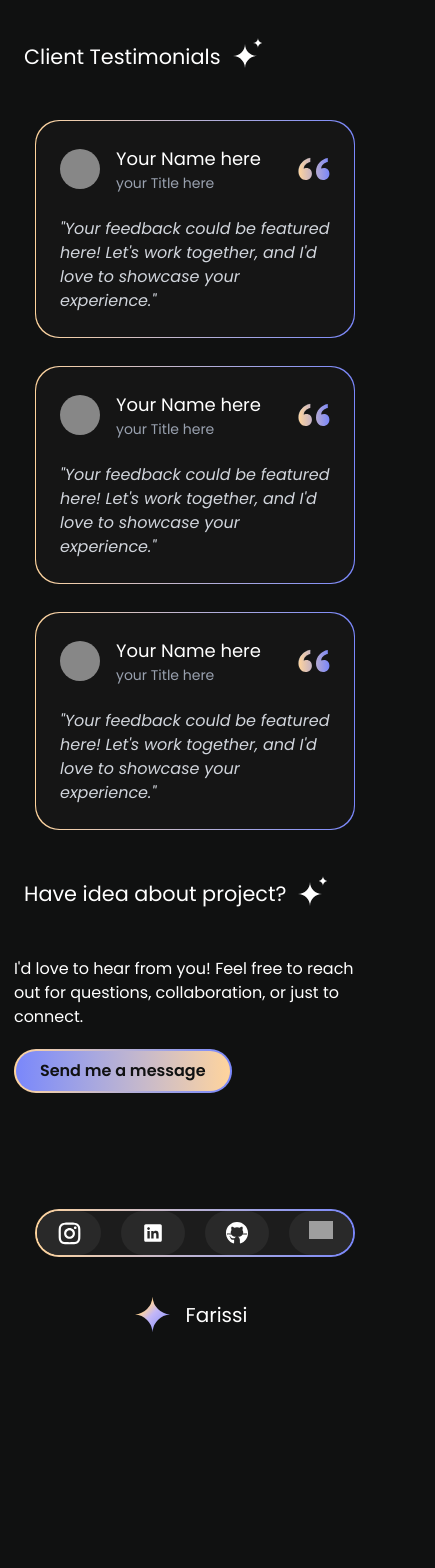
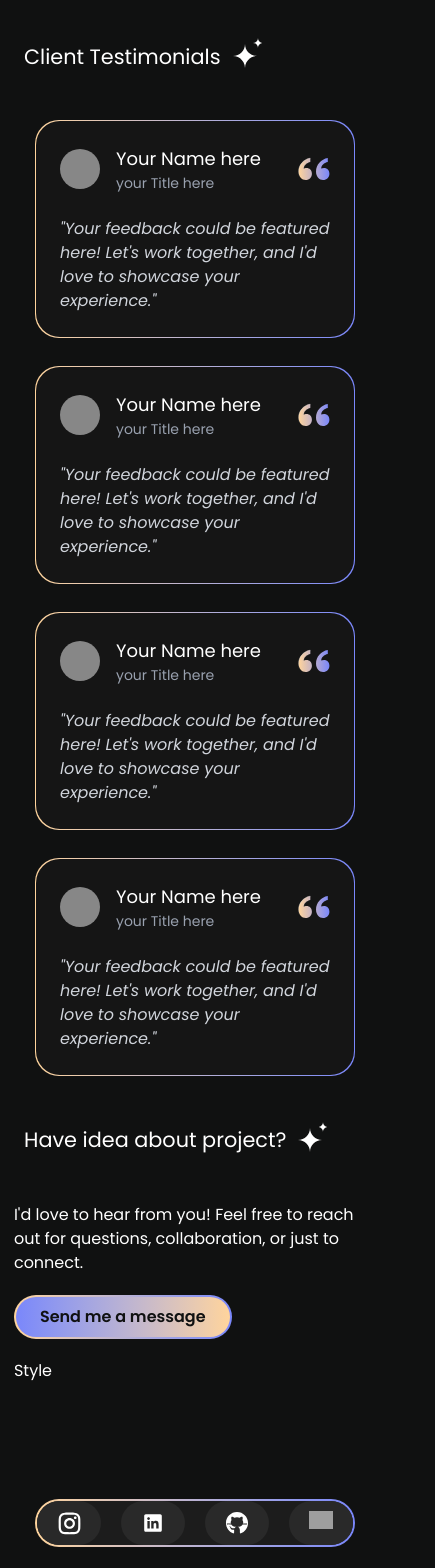
Before and after one commit to Still-Maintainance/Portfolio-2.0, a React (Vite) app: page / in a window 390 px wide. Shown: the part 4260-5828 px from the top of the page, 435 px wide, since content can reach past the window. Before the commit the page ends 5624 px from the top, so only its background shows below. Built offline with nearby package versions, Linux system fonts and the light colour scheme; grey boxes are pictures that could not be loaded.

Commit message:
refactor Project component; adjust width for improved layout and responsiveness

```diff
--- a/src/App.jsx
+++ b/src/App.jsx
@@ -17,12 +17,22 @@ export default function App() {
             <Project title="Project name" number="2"/>
             <Project title="Project name" number="3"/>
             <Title title="Client Testimonials " />
+            <div className="lg:w:10/20 lg:mx-auto lg:flex lg:flex-wrap lg:justify-center">
+
+                <div className="lg:flex lg:gap-2">
+
                 <Testimonial name="Your Name here" title="your Title here" feedback="Your feedback could be featured here! Let's work together, and I'd love
                             to showcase your experience."/>
                 <Testimonial name="Your Name here" title="your Title here" feedback="Your feedback could be featured here! Let's work together, and I'd love
                             to showcase your experience."/>
+                </div>
+                <div className="lg:flex lg:gap-2">
                 <Testimonial name="Your Name here" title="your Title here" feedback="Your feedback could be featured here! Let's work together, and I'd love
                             to showcase your experience."/>
+                <Testimonial name="Your Name here" title="your Title here" feedback="Your feedback could be featured here! Let's work together, and I'd love
+                            to showcase your experience."/>
+                </div>
+            </div>
             <Title title="Have idea about project?" />
             <Contact />
         </div>
--- a/src/Contact.jsx
+++ b/src/Contact.jsx
@@ -7,8 +7,9 @@ import ico from "./assets/google-gemini-icon.svg";
 
 export default function Contact() {
   return (
-    <div className="text-text-sm mx-auto flex w-13/14 flex-col items-start justify-start gap-5">
-      <p>
+    <div className="text-text-sm mx-auto flex w-13/14 flex-col items-start justify-start gap-5 lg:w-15/20 lg:mx-auto">
+      <div className="flex flex-col items-start justify-start gap-5">
+        <p className="lg:max-w-100">
           I'd love to hear from you! Feel free to reach out for questions,
           collaboration, or just to connect.
         </p>
@@ -17,6 +18,8 @@ export default function Contact() {
             Send me a message
           </button>
         </div>
+      </div>
+        <Style />
       <div className="mx-auto mt-24 mb-5 rounded-full bg-gradient-to-r from-[#FFD49C] to-[#7A87FB] p-[2px]">
         <div className="flex gap-5 rounded-full bg-[#1C1C1C]">
           <Icone src={insta} alt="instagram" />
@@ -42,3 +45,9 @@ export function Icone({ src, alt }) {
     </div>
   );
 }
+export function Style(){
+  return (
+    <div>
+      <h1>Style</h1>
+    </div>)
+}
--- a/src/Project.jsx
+++ b/src/Project.jsx
@@ -2,7 +2,7 @@
 export default function Project({ title, number }) {
   return (
     <div className="mx-auto mt-10 flex w-9/11 flex-col items-start justify-center gap-5 bg-[#151515] pb-8 md:flex-row  lg:mx-auto lg:w-14/20 lg:justify-start lg:items-center ">
-      <div className="mt-8 h-100 w-100  bg-linear-to-r from-[#FFD49C] to-[#7A87FB] justify-self-auto lg:m-10 lg:w-120 lg:h-120">
+      <div className="mt-8 h-100 w-full  bg-linear-to-r from-[#FFD49C] to-[#7A87FB] justify-self-auto lg:m-10 lg:w-120 lg:h-120">
         <img className=" " />
       </div>
       <Num number={number} />
```
Lines whose indentation alone changed are shown as unchanged.
